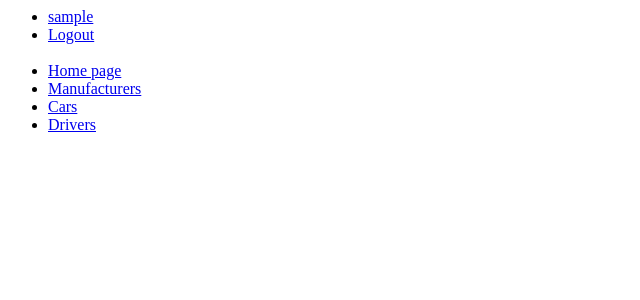
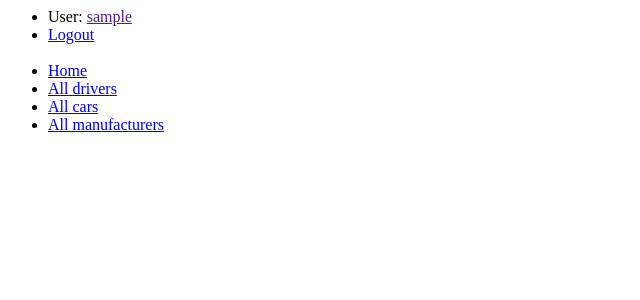
Before and after one commit to Maytreyaya/taxi_service, a Django app: template templates/includes/sidebar.html in a window 1280 px wide. Shown: the top 300 px of the page, without its empty margins (0-640 px from the left). Run offline with Django 4.2, Linux system fonts and the light colour scheme; the template is opened without the code that fills it, so the values that code supplies are empty; the visitor is signed in with stand-in values (Sample User, id 1).

Commit message:
crispy forms added for login, sidebar improved

```diff
--- a/taxi_service/settings.py
+++ b/taxi_service/settings.py
@@ -27,6 +27,7 @@ DEBUG = True
 
 ALLOWED_HOSTS = []
 
+CRISPY_TEMPLATE_PACK = 'bootstrap4'
 
 # Application definition
 
@@ -37,6 +38,8 @@ INSTALLED_APPS = [
     'django.contrib.sessions',
     'django.contrib.messages',
     'django.contrib.staticfiles',
+    'crispy_forms',
+    'crispy_bootstrap4',
     'taxi',
 ]
 
--- a/templates/includes/pagination.html
+++ b/templates/includes/pagination.html
@@ -1,8 +1,9 @@
+{% load query_transform %}
 {% if is_paginated %}
   <ul class="pagination">
     {% if page_obj.has_previous %}
       <li class="page-item">
-        <a href="?page= {{ page_obj.previous_page_number }}" class="page-link">prev</a>
+        <a href="?{% query_transform request page=page_obj.previous_page_number  %}" class="page-link">prev</a>
       </li>
     {% endif %}
     <li class="page-item active">
@@ -10,7 +11,7 @@
     </li>
     {% if page_obj.has_next %}
       <li class="page-item">
-        <a href="?page= {{ page_obj.next_page_number }}" class="page-link">next</a>
+        <a href="?{% query_transform request page=page_obj.next_page_number  %}" class="page-link">next</a>
       </li>
     {% endif %}
   </ul>
--- a/templates/includes/sidebar.html
+++ b/templates/includes/sidebar.html
@@ -1,14 +1,15 @@
-<ul class="sidebar-nav">
+<ul class="sidebar-nav list-group">
+  {% if user.is_authenticated %}
+    <li class="list-group-item">User: <a href="{{ user.get_absolute_url }}">{{ user.get_username }}</a></li>
+    <li class="list-group-item"><a href="{% url 'logout'%}?next={{request.path}}">Logout</a></li>
+  {% else %}
+    <li class="list-group-item"><a href="{% url 'login'%}?next={{request.path}}">Login</a></li>
+  {% endif %}
 
-  {% if user.is_authenticated %}
-     <li><a href="{% url 'taxi:driver-detail' pk=user.id %}">{{ user.username }}</a></li>
-     <li><a href="{% url 'logout' %}">Logout</a></li>
-  {% else %}
-     <li><a href="{% url 'login' %}">Login</a></li>
-  {% endif %}
-   <br>
-  <li><a href="{% url "taxi:index" %}">Home page</a></li>
-  <li><a href="{% url "taxi:manufacturer-list" %}">Manufacturers</a></li>
-  <li><a href="{% url "taxi:car-list" %}">Cars</a></li>
-  <li><a href="{% url "taxi:driver-list" %}">Drivers</a></li>
+  <br>
+
+  <li class="list-group-item"><a href="{% url 'taxi:index' %}">Home</a></li>
+  <li class="list-group-item"><a href="{% url 'taxi:driver-list' %}">All drivers</a></li>
+  <li class="list-group-item"><a href="{% url 'taxi:car-list' %}">All cars</a></li>
+  <li class="list-group-item"><a href="{% url 'taxi:manufacturer-list' %}">All manufacturers</a></li>
 </ul>
--- /dev/null
+++ b/templates/registration/logged_out.html
@@ -0,0 +1,6 @@
+{% extends "base.html" %}
+
+{% block content %}
+  <p>Logged out!</p>
+  <a href="{% url 'login'%}">Click here to login again.</a>
+{% endblock %}
```
Also changed, not shown: templates/registration/login.html (added, +25 -0 lines).
